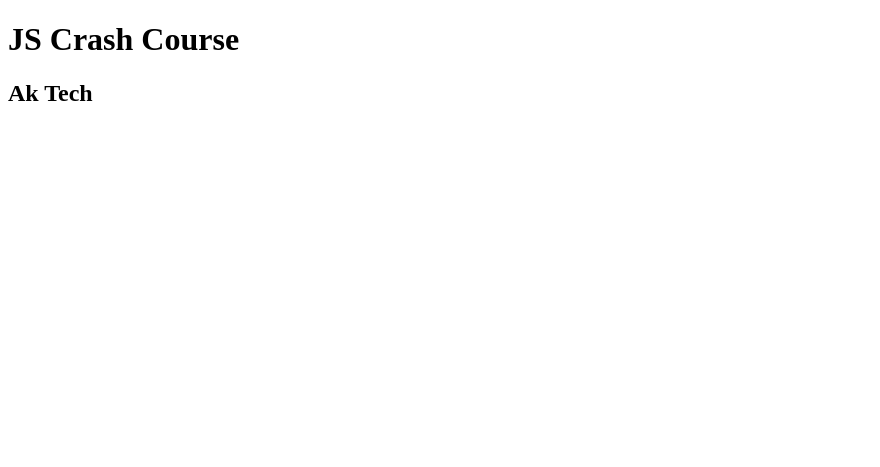
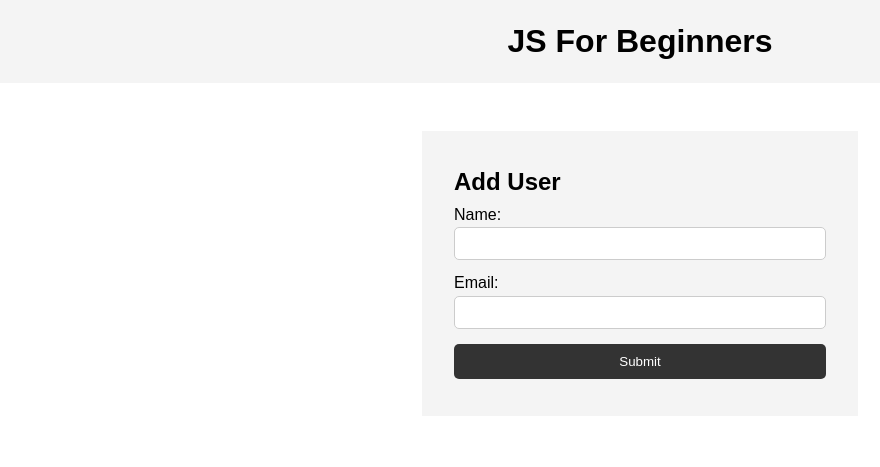
Before and after one commit to AkramNadri/JS_crash_course, a plain HTML site: page index.html in a window 1280 px wide. Shown: the whole page, without its empty margins (0-880 px from the left). Drawn offline with Linux system fonts and the light colour scheme.

Commit message:
added style.css and updated html

```diff
--- a/index.html
+++ b/index.html
@@ -1,21 +1,42 @@
 <!DOCTYPE html>
 <html lang="en">
-<head>
-    <meta charset="UTF-8">
-    <meta name="viewport" content="width=device-width, initial-scale=1.0">
-    <title>JS Crash Course</title>
+  <head>
+    <meta charset="UTF-8" />
+    <meta name="viewport" content="width=device-width, initial-scale=1.0" />
+    <meta http-equiv="X-UA-Compatible" content="ie=edge" />
+    <title>JS For Beginners</title>
+    <link rel="stylesheet" href="style.css">
+  </head>
+  <body>
+    <header>
+      <h1>JS For Beginners</h1>
+    </header>
 
-</head>
-    <body>
+    <section class="container">
+      <form id="my-form">
+        <h1>Add User</h1>
+        <div class="msg"></div>
+        <div>
+          <label for="name">Name:</label>
+          <input type="text" id="name">
+        </div>
+        <div>
+          <label for="email">Email:</label>
+          <input type="text" id="email">
+        </div>
+        <input class="btn" type="submit" value="Submit">
+      </form>
 
-        <header>
+      <ul id="users"></ul>
 
-            <h1>JS Crash Course</h1>
-            <h2>Ak Tech</h2>
-
-        </header>
-    <script src="main.js"></script>
+      <!-- <ul class="items">
+        <li class="item">Item 1</li>
+        <li class="item">Item 2</li>
+        <li class="item">Item 3</li>
+      </ul> -->
+    </section>
 
 
-</body>
+    <script src="main.js"></script>
+  </body>
 </html>
--- a/main.js
+++ b/main.js
@@ -292,22 +292,33 @@
 // Classes were added to ES6
 // Class
 
-class Person1 {
+// class Person {
 
-    constructor(firstName, lastName, Dob){
-        this.firstName = firstName;
-        this.lastName = lastName;
-        this.Dob = new Date(Dob);
-    }
+//     constructor(firstName, lastName, Dob){
+//         this.firstName = firstName;
+//         this.lastName = lastName;
+//         this.Dob = new Date(Dob);
+//     }
 
-    getBirthYear(){
-        return this.Dob.getFullYear();
-    }
+//     getBirthYear(){
+//         return this.Dob.getFullYear();
+//     }
 
-    getFullName(){
-        return `${this.firstName} ${this.lastName}`;
-    }
-}
+//     getFullName(){
+//         return `${this.firstName} ${this.lastName}`;
+//     }
+// }
 
-const person1 = new Person('Akram', 'Nadri', '5-1-1984');
-const person2 = new Person('Pardis', 'Honarvar', '5-1-1988');
+// // Instantiate object
+// const person1 = new Person('Akram', 'Nadri', '5-1-1984');
+// const person2 = new Person('Pardis', 'Honarvar', '5-1-1988');
+
+
+// console.log(person1.getBirthYear());
+// console.log(person2.getFullName());
+
+
+
+
+
+// DOM
--- /dev/null
+++ b/style.css
@@ -0,0 +1,77 @@
+* {
+    margin: 0;
+    padding: 0;
+    box-sizing: border-box;
+  }
+
+  body {
+    font-family: Arial, Helvetica, sans-serif;
+    line-height: 1.6;
+  }
+
+  ul {
+    list-style: none;
+  }
+
+  ul li {
+    padding: 5px;
+    background: #f4f4f4;
+    margin: 5px 0;
+  }
+
+  header {
+    background: #f4f4f4;
+    padding: 1rem;
+    text-align: center;
+  }
+
+  .container {
+    margin: auto;
+    width: 500px;
+    overflow: auto;
+    padding: 3rem 2rem;
+  }
+
+  #my-form {
+    padding: 2rem;
+    background: #f4f4f4;
+  }
+
+  #my-form label {
+    display: block;
+  }
+
+  #my-form input[type='text'] {
+    width: 100%;
+    padding: 8px;
+    margin-bottom: 10px;
+    border-radius: 5px;
+    border: 1px solid #ccc;
+  }
+
+  .btn {
+    display: block;
+    width: 100%;
+    padding: 10px 15px;
+    border: 0;
+    background: #333;
+    color: #fff;
+    border-radius: 5px;
+    margin: 5px 0;
+  }
+
+  .btn:hover {
+    background: #444;
+  }
+
+  .bg-dark {
+    background: #333;
+    color: #fff;
+  }
+
+  .error {
+    background: orangered;
+    color: #fff;
+    padding: 5px;
+    margin: 5px;
+  }
```
Also changed, not shown: 1 other file.
